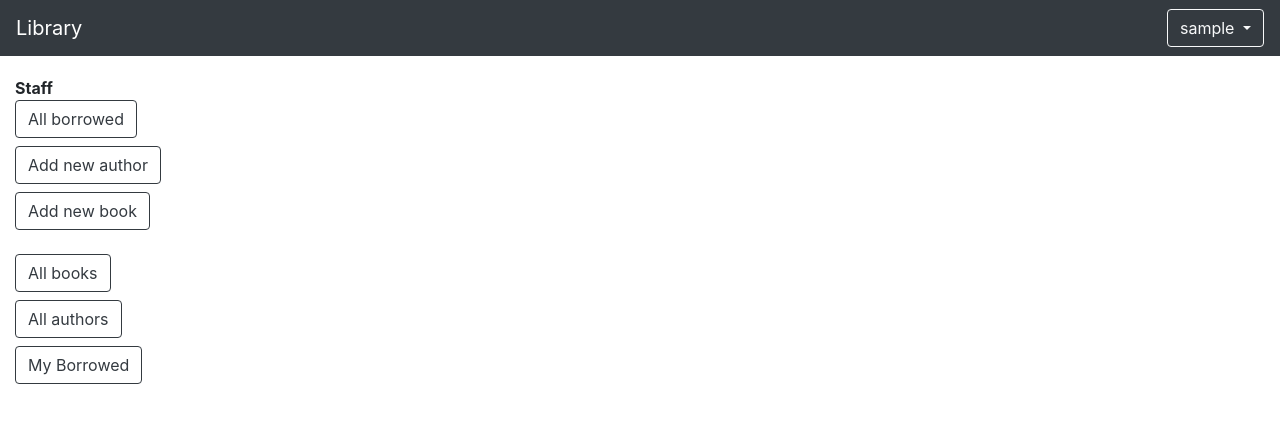
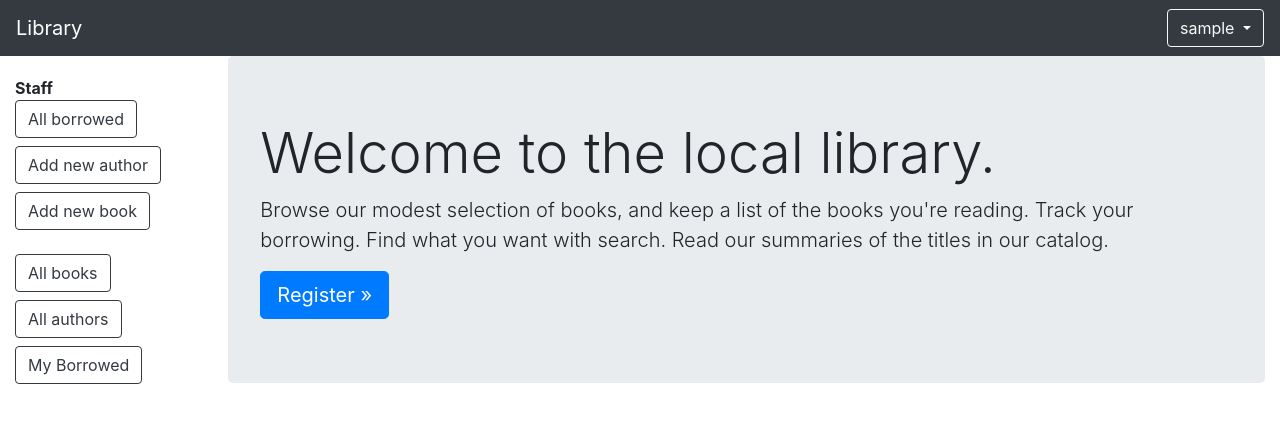
Before and after one commit to kevinbowen777/library, a Django app: template templates/home.html in a window 1280 px wide. Shown: the top 423 px of the page. Run offline with Django 4.2, Linux system fonts and the light colour scheme; the template is opened without the code that fills it, so the values that code supplies are empty; the visitor is signed in with stand-in values (Sample User, id 1); parts of the project's set-up code (start-up, migrations or seed data) failed here and were passed over; some libraries are stand-ins or nearby versions.

Commit message:
Modify signup url

```diff
--- a/templates/home.html
+++ b/templates/home.html
@@ -2,6 +2,7 @@
 
 {% block title %}Local Library{% endblock title %}
 
+{% block content %}
 {% block page_header %}
   <div class="jumbotron">
     <h1 class="display-4">Welcome to the local library.</h1>
@@ -10,7 +11,8 @@
         books you're reading. Track your borrowing. Find what you want with
         search. Read our summaries of the titles in our catalog.</p>
 
-    <a class="btn btn-lg btn-primary" href="{% url 'account_signup' %}"
+    <a class="btn btn-lg btn-primary" href="{% url 'signup' %}"
         role="button">Register &raquo;</a>
   </div>
 {% endblock page_header %}
+{% endblock content %}
```
